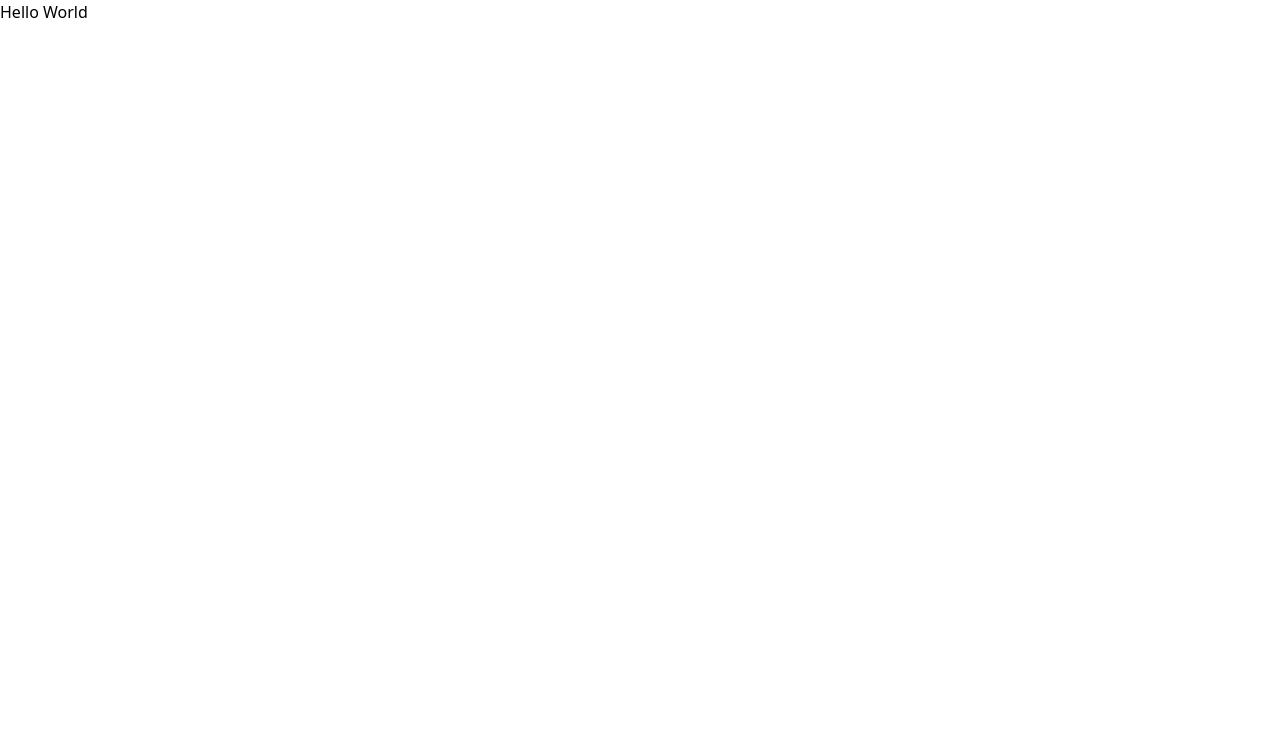
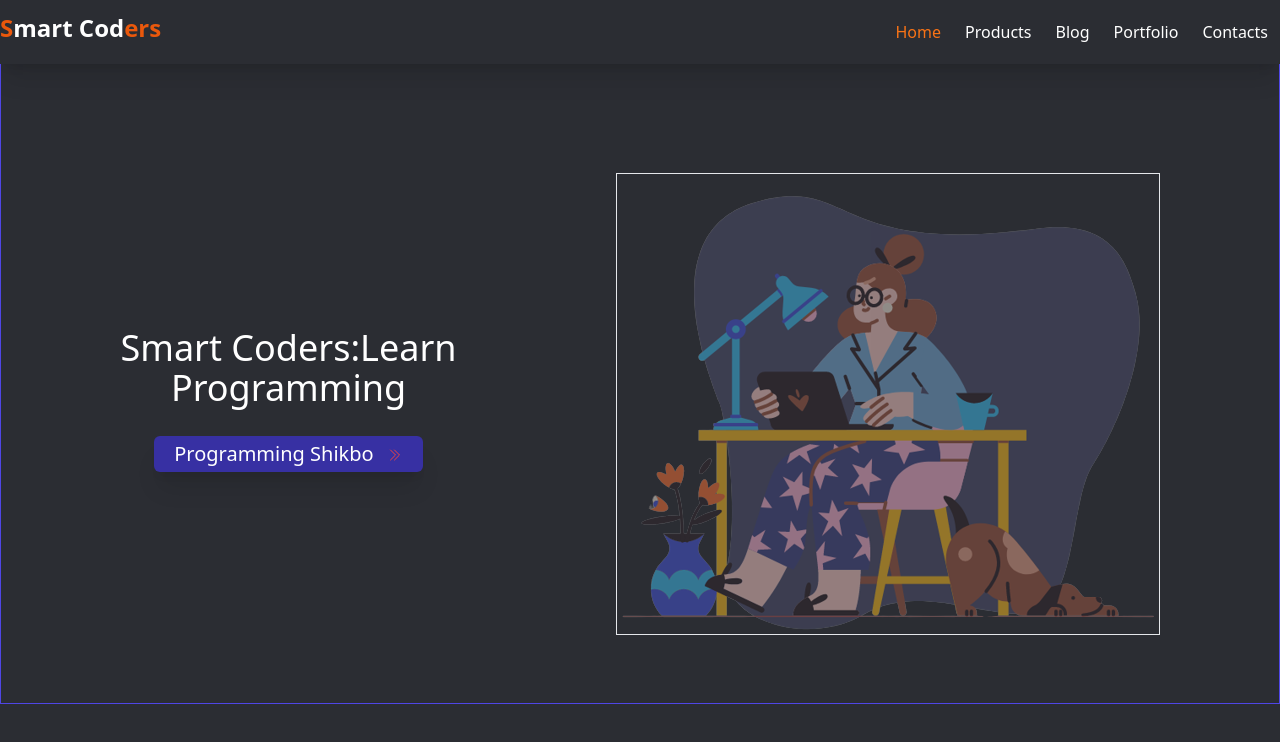
Before and after one commit to Habiba-007/tailwind-project, a website built with Vite: page index.html in a window 1280 px wide. Built offline with nearby package versions, Linux system fonts and the light colour scheme.

Commit message:
create navbar and create hero or header section together

```diff
--- a/index.html
+++ b/index.html
@@ -1,14 +1,59 @@
 <!DOCTYPE html>
 <html lang="en">
+
 <head>
   <meta charset="UTF-8">
   <meta name="viewport" content="width=device-width, initial-scale=1.0">
   <title>Firs Tailwind project with programmig shikbo</title>
   <link rel="stylesheet" href="css/main.css">
 </head>
-<body>
 
-      <h1>Hello World</h1>
+<body class="bg-[#2B2D33]">
+
+  <!--=> This is the navigation bar => -->
+  <nav class=" bg-[#2B2D33] shadow-xl  ">
+    <!-- paren-div  -->
+    <div class="container mx-auto  ">
+      <!-- chile-div  -->
+      <div class="sm:flex justify-between py-3 items-center">
+        <!-- This div was logos div  -->
+        <div class="text-center mb-2">
+          <a class="text-white text-xl sm:text-2xl font-semibold" href=""><span class="text-orange-600">S</span>mart
+            Cod<span class="text-orange-600">ers</span></a>
+        </div>
+
+        <ul class="sm:flex  text-white text-center border-t sm:border-none">
+          <li class="mt-2 sm:mt-0"><a class=" p-3 text-orange-500" href="">Home</a></li>
+          <li><a class=" p-3 hover:text-orange-700" href="">Products</a></li>
+          <li><a class=" p-3 hover:text-orange-700" href="">Blog</a></li>
+          <li><a class=" p-3 hover:text-orange-700" href="">Portfolio</a></li>
+          <li><a class=" p-3 hover:text-orange-700" href="">Contacts</a></li>
+        </ul>
+
+      </div>
+    </div>
+  </nav>
+
+  <!-- =>THis is the header section or hero area=> -->
+  <header class=" ">
+    <!-- parent div=>for header box -->
+    <div
+      class="border  container mx-auto border-indigo-600 border-t-0 text-white sm:flex justify-around items-center text-center h-[80vh] px-10 pt-10">
+      <!-- this div for text=> -->
+      <div class="  ">
+        <h1 class="text-sm sm:text-4xl mb-1 sm:mb-7 ">Smart Coders:Learn <br> Programming</h1>
+        <button class="bg-indigo-800 px-5 py-1 rounded-md text-sm sm:text-xl mb-2 shadow-xl"> Programming Shikbo <svg xmlns="http://www.w3.org/2000/svg" fill="none" viewBox="0 0 24 24" stroke-width="1.5" stroke="currentColor" class="size-6 w-4 inline-block animate-ping ml-2 text-red-500">
+          <path stroke-linecap="round" stroke-linejoin="round" d="m5.25 4.5 7.5 7.5-7.5 7.5m6-15 7.5 7.5-7.5 7.5" />
+        </svg>
+        </button>
+      </div>
+      <!-- this div for image=> -->
+      <div class="border">
+        <img class="animate-pulse" src="iamge/hero-img.png" alt="">
+      </div>
+    </div>
+  </header>
 
 </body>
+
 </html>
```
Also changed, not shown: iamge/hero-img.png (added).
